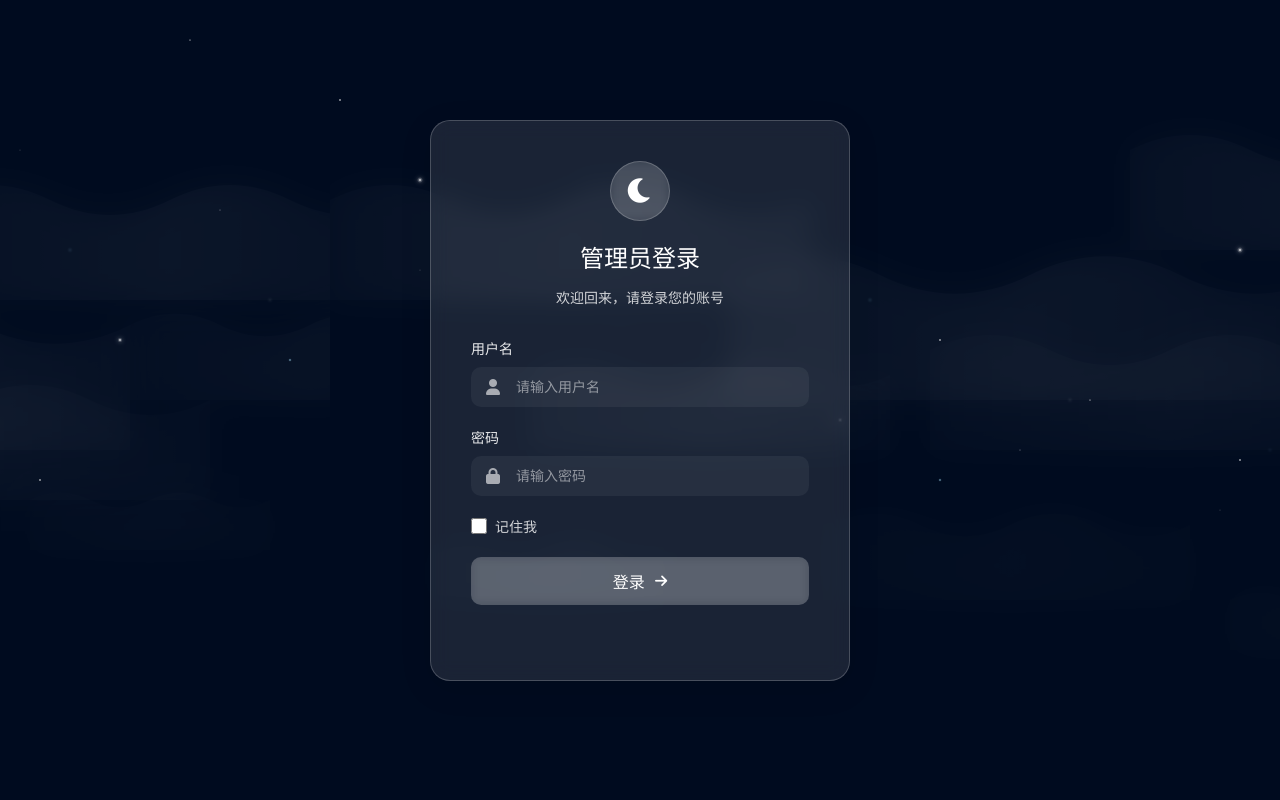
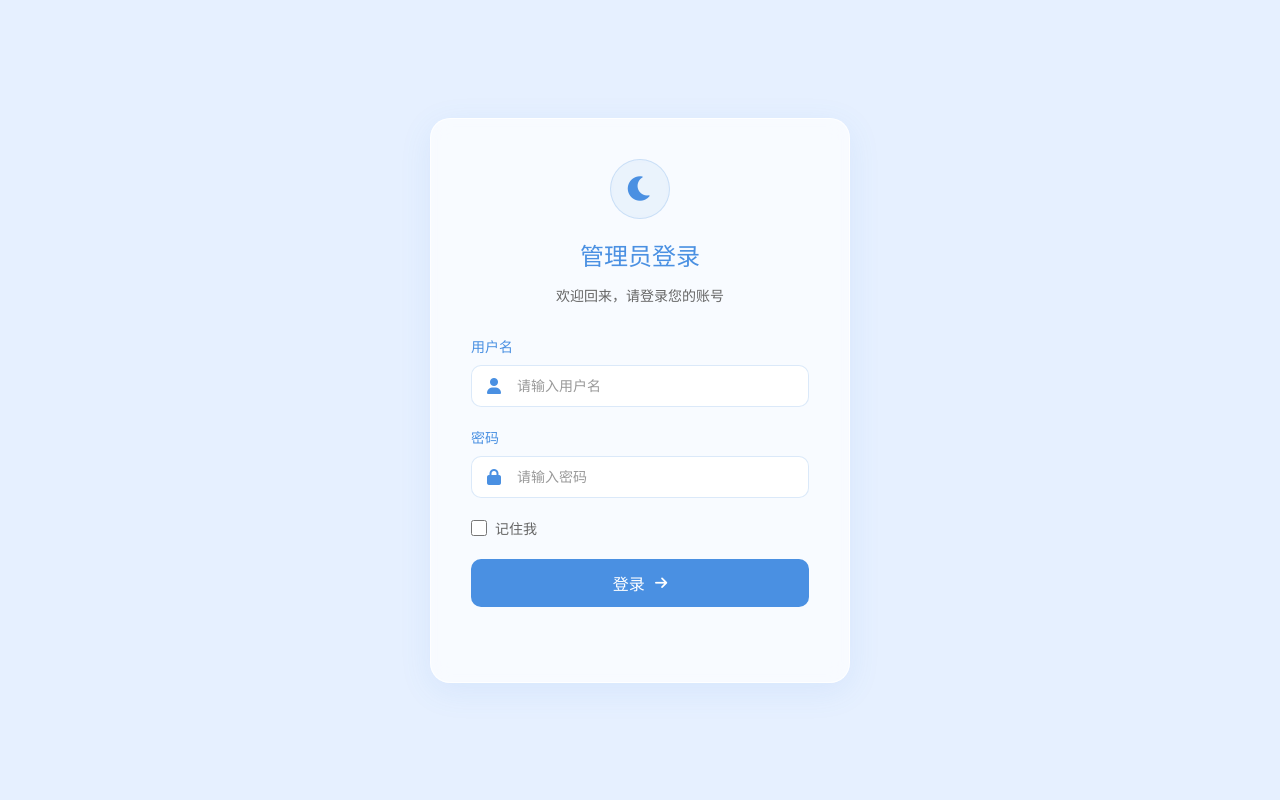
Before and after one commit to LKM-lkm/moonlight-blog, a PHP site: template admin/views/login.html in a window 1280 px wide. Run offline with PHP 8.4, Linux system fonts and the light colour scheme; the template is opened without the code that fills it, so the values that code supplies are empty.

Commit message:
style: 更新登录界面配色方案，与主页保持一致

```diff
--- a/assets/css/admin/login.css
+++ b/assets/css/admin/login.css
@@ -47,6 +47,7 @@ body {
     min-height: 100vh;
     position: relative;
     overflow: hidden;
+    background: linear-gradient(135deg, #e6f0ff 0%, #f0f5ff 100%);
 }
 
 /* 背景动画 */
@@ -62,21 +63,18 @@ body {
 }
 
 .stars {
-    background: #000B1F url(../../../assets/images/stars.svg) repeat top center;
+    background: #e6f0ff;
     z-index: 0;
 }
 
 .twinkling {
-    background: transparent url(../../../assets/images/twinkling.svg) repeat top center;
+    opacity: 0.5;
     z-index: 1;
-    animation: move-twinkle 200s linear infinite;
 }
 
 .clouds {
-    background: transparent url(../../../assets/images/clouds.svg) repeat-x top center;
+    opacity: 0.2;
     z-index: 2;
-    opacity: 0.4;
-    animation: move-clouds 200s linear infinite;
 }
 
 @keyframes move-twinkle {
@@ -102,15 +100,15 @@ body {
 
 /* 登录框 */
 .login-box {
-    background: rgba(255, 255, 255, 0.1);
+    background: rgba(255, 255, 255, 0.7);
     backdrop-filter: blur(10px);
     -webkit-backdrop-filter: blur(10px);
-    border: 1px solid rgba(255, 255, 255, 0.2);
+    border: 1px solid rgba(255, 255, 255, 0.8);
     border-radius: 20px;
     padding: 40px;
     width: 100%;
     max-width: 420px;
-    box-shadow: 0 8px 32px rgba(0, 0, 0, 0.1);
+    box-shadow: 0 8px 32px rgba(74, 144, 226, 0.1);
     animation: fadeIn 0.5s ease-out;
 }
 
@@ -124,30 +122,30 @@ body {
     width: 60px;
     height: 60px;
     margin: 0 auto 20px;
-    background: rgba(255, 255, 255, 0.1);
+    background: rgba(74, 144, 226, 0.1);
     border-radius: 50%;
     display: flex;
     align-items: center;
     justify-content: center;
     backdrop-filter: blur(5px);
     -webkit-backdrop-filter: blur(5px);
-    border: 1px solid rgba(255, 255, 255, 0.2);
+    border: 1px solid rgba(74, 144, 226, 0.2);
 }
 
 .login-header .logo i {
     font-size: 28px;
-    color: #fff;
+    color: #4a90e2;
 }
 
 .login-header h1 {
-    color: #fff;
+    color: #4a90e2;
     font-size: 24px;
     margin-bottom: 10px;
     font-weight: 500;
 }
 
 .login-header p {
-    color: rgba(255, 255, 255, 0.8);
+    color: #666;
     font-size: 14px;
 }
 
@@ -158,21 +156,23 @@ body {
 
 .form-group label {
     display: block;
-    color: rgba(255, 255, 255, 0.9);
+    color: #4a90e2;
     margin-bottom: 8px;
     font-size: 14px;
 }
 
 .input-group {
     position: relative;
-    background: rgba(255, 255, 255, 0.05);
+    background: rgba(255, 255, 255, 0.9);
     border-radius: 10px;
     overflow: hidden;
     transition: all 0.3s ease;
+    border: 1px solid rgba(74, 144, 226, 0.2);
 }
 
 .input-group:hover {
-    background: rgba(255, 255, 255, 0.1);
+    background: #fff;
+    border-color: rgba(74, 144, 226, 0.4);
 }
 
 .input-group i {
@@ -180,7 +180,7 @@ body {
     left: 15px;
     top: 50%;
     transform: translateY(-50%);
-    color: rgba(255, 255, 255, 0.6);
+    color: #4a90e2;
     font-size: 16px;
 }
 
@@ -189,12 +189,12 @@ body {
     padding: 12px 15px 12px 45px;
     background: transparent;
     border: none;
-    color: #fff;
+    color: #333;
     font-size: 14px;
 }
 
 .input-group input::placeholder {
-    color: rgba(255, 255, 255, 0.5);
+    color: #999;
 }
 
 .input-group input:focus {
@@ -202,8 +202,9 @@ body {
 }
 
 .input-group:focus-within {
-    background: rgba(255, 255, 255, 0.15);
-    box-shadow: 0 0 0 2px rgba(255, 255, 255, 0.2);
+    background: #fff;
+    border-color: #4a90e2;
+    box-shadow: 0 0 0 2px rgba(74, 144, 226, 0.1);
 }
 
 /* 记住我选项 */
@@ -216,11 +217,11 @@ body {
 .remember-me input[type="checkbox"] {
     width: 16px;
     height: 16px;
-    accent-color: #fff;
+    accent-color: #4a90e2;
 }
 
 .remember-me label {
-    color: rgba(255, 255, 255, 0.8);
+    color: #666;
     font-size: 14px;
     margin: 0;
 }
@@ -229,7 +230,7 @@ body {
 .login-button {
     width: 100%;
     padding: 12px;
-    background: rgba(255, 255, 255, 0.2);
+    background: #4a90e2;
     border: none;
     border-radius: 10px;
     color: #fff;
@@ -245,7 +246,7 @@ body {
 }
 
 .login-button:hover {
-    background: rgba(255, 255, 255, 0.3);
+    background: #357abd;
     transform: translateY(-1px);
 }
 
@@ -275,9 +276,10 @@ body {
     text-align: center;
     opacity: 0;
     transition: opacity 0.3s ease;
-    background: rgba(0, 0, 0, 0.2);
+    background: rgba(255, 255, 255, 0.9);
     backdrop-filter: blur(5px);
     -webkit-backdrop-filter: blur(5px);
+    color: #666;
 }
 
 .error-message.show {
@@ -285,11 +287,13 @@ body {
 }
 
 .error-message.error {
-    color: #ff4d4d;
+    color: #e74c3c;
+    background: rgba(231, 76, 60, 0.1);
 }
 
 .error-message.success {
-    color: #4dff4d;
+    color: #2ecc71;
+    background: rgba(46, 204, 113, 0.1);
 }
 
 /* 动画 */
```
